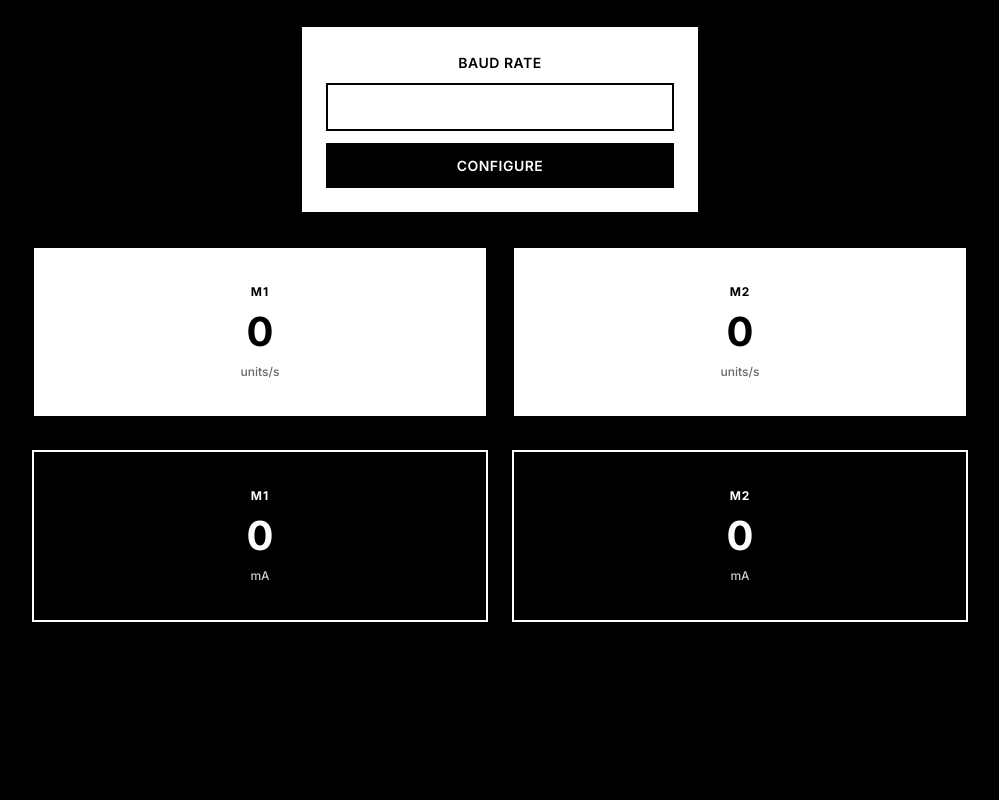
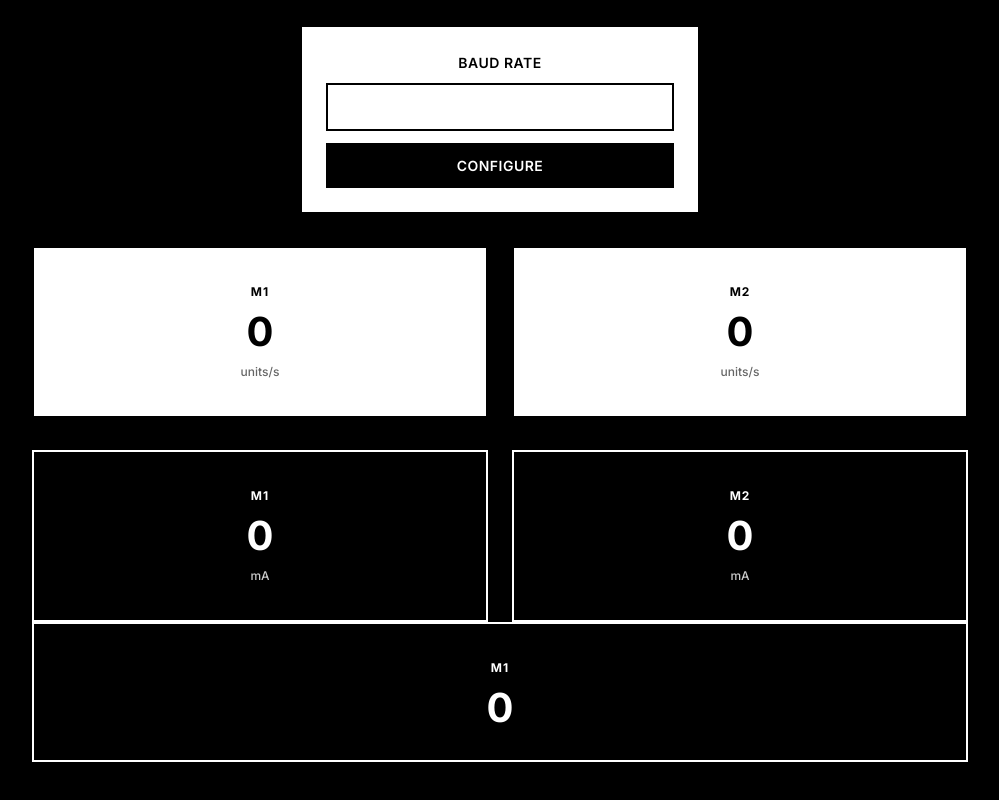
Before and after one commit to lazytatzv/motion_studio, a React (Vite) app: page / in a window 1280 px wide. Shown: the part 244-1044 px from the top of the page, without its empty margins (140-1139 px from the left). Before the commit the page ends 914 px from the top, so only its background shows below. Built offline with nearby package versions, Linux system fonts and the light colour scheme.

Commit message:
wip to introduce pwm reader

```diff
--- a/src/App.css
+++ b/src/App.css
@@ -193,6 +193,39 @@ main {
   font-weight: 500;
 }
 
+/* Pwm display */
+.current-pwm {
+  display: grid;
+  grid-template-columns: repeat(auto-fit, minmax(200px, 1fr));
+  gap: 1.5rem;
+}
+
+.pwm-card {
+  display: flex;
+  flex-direction: column;
+  align-items: center;
+  gap: 0.5rem;
+  padding: 2rem 1.5rem;
+  background: #000000;
+  border: 2px solid #ffffff;
+
+}
+
+.pwm-label {
+  font-size: 0.75rem;
+  font-weight: 700;
+  color: #ffffff;
+  text-transform: uppercase;
+  letter-spacing: 1px;
+}
+
+.pwm-value {
+  font-size: 2.5rem;
+  font-weight: 700;
+  color: #ffffff;
+  font-family: 'Inter', monospace;
+  line-height: 1;
+}
 
 /* Input and Button Styles */
 input {
--- a/src/App.tsx
+++ b/src/App.tsx
@@ -21,6 +21,10 @@ function App() {
   // Current value
   const [currentM1, setCurrentM1] = useState<number>(0);
   const [currentM2, setCurrentM2] = useState<number>(0);
+
+  // Current motor pwm
+  const [pwmM1, setPwmM1] = useState<number>(0);
+  const [pwmM2, setPwmM2] = useState<number>(0);
 
 
   // モータ駆動用。Rust関数をinvokeし、裏でシリアル送って回す
@@ -149,6 +153,13 @@ function App() {
 	</div>
       </div>
 
+      <div className="current-pwm">
+	<div className="pwm-card">
+	  <div className="pwm-label">M1</div>
+	  <div className="pwm-value">{pwmM1}</div>
+	</div>
+      </div>
+
     </main>
   );
 }
```
Also changed, not shown: 1 other file (tests, documents, lock files or other folders).
